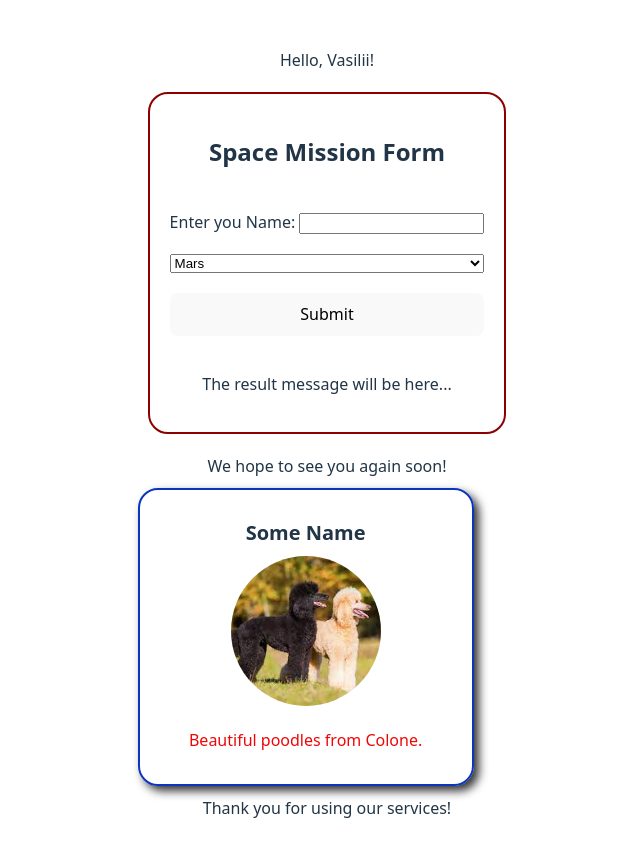
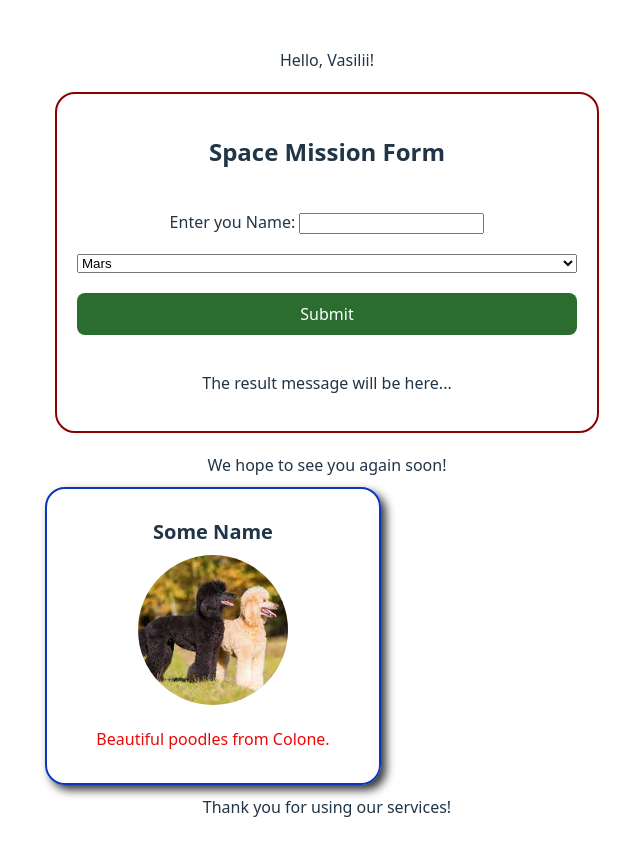
Before and after one commit to vasiliyserebrovskiy/HWP-Project-01, a React (Vite) app: page / in a window 1280 px wide. Shown: the whole page, without its empty margins (313-953 px from the left). Built offline with nearby package versions, Linux system fonts and the light colour scheme.

Commit message:
home work 02 + some fixes in style

```diff
--- a/src/components/SpaceMissionForm/SpaceMissionForm.module.css
+++ b/src/components/SpaceMissionForm/SpaceMissionForm.module.css
@@ -5,5 +5,20 @@
   margin: 20px;
   display: flex;
   flex-direction: column;
-  gap:20px;
+  gap: 20px;
+  width: 500px;
 }
+
+.btnSubmit {
+  background-color: #2b6d2e;
+  color: white;
+  padding: 10px 20px;
+  border: none;
+  border-radius: 8px;
+  font-size: 16px;
+  cursor: pointer;
+  transition: background-color 0.3s ease;
+}
+.btnSubmit:hover {
+  background-color: #45a049;
+}
--- a/src/components/SpaceMissionForm/SpaceMissionForm.tsx
+++ b/src/components/SpaceMissionForm/SpaceMissionForm.tsx
@@ -9,7 +9,7 @@ export default function SpaceMissionForm() {
   );
   const [planet, setPlanet] = useState<string>("Mars");
 
-  const handleSubmit = (e) => {
+  const handleSubmit = (e: React.FormEvent<HTMLFormElement>) => {
     e.preventDefault();
     if (name === "") {
       setMessage("Please enter your name to begin your mission.");
@@ -39,7 +39,9 @@ export default function SpaceMissionForm() {
         <option value="Jupiter">Jupiter</option>
         <option value="Saturn">Saturn</option>
       </select>
-      <button type="submit">Submit</button>
+      <button type="submit" className={style.btnSubmit}>
+        Submit
+      </button>
       <p>{message}</p>
     </form>
   );
```
